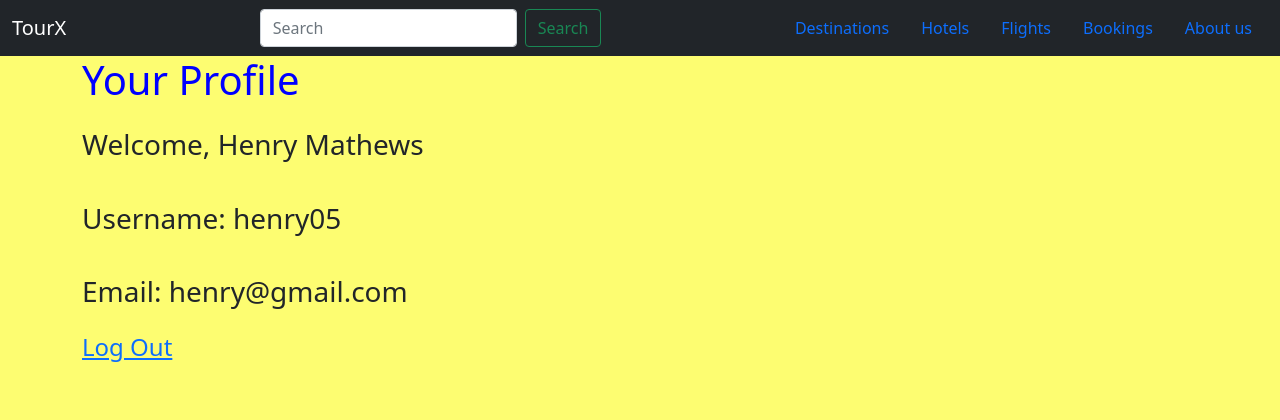
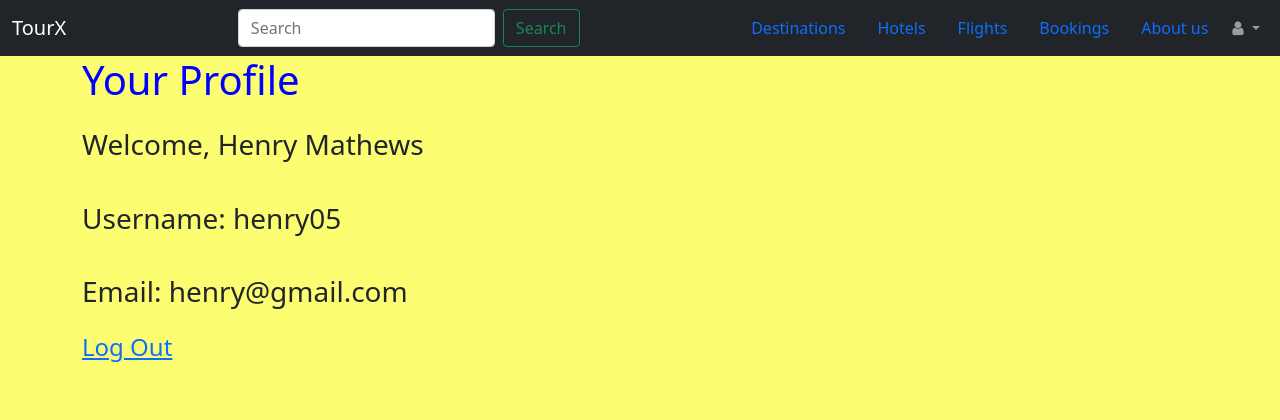
Before and after one commit to StoreMyProjects/tourX, a Flask app: page /profile in a window 1280 px wide. Shown: the top 420 px of the page. Run offline with Flask 2, Linux system fonts and the light colour scheme; a user stored in the database is signed in.

Commit message:
footer of profile updated

```diff
--- a/templates/profile.html
+++ b/templates/profile.html
@@ -30,18 +30,18 @@
         <li class="nav-item">
           <a class="nav-link" href="{{ url_for('about') }}">About us</a>
         </li>
-        <!--<ul class="navbar-nav">
+        <ul class="navbar-nav">
           <li class="nav-item dropdown">
             <a class="nav-link dropdown-toggle" href="{{ url_for('profile') }}" id="navbarDarkDropdownMenuLink" role="button" data-bs-toggle="dropdown" aria-expanded="false">
               <i class="fa fa-user"></i>
             </a>
-            <ul class="dropdown-menu dropdown-menu-dark" aria-labelledby="navbarDarkDropdownMenuLink">
+            <!-- <ul class="dropdown-menu dropdown-menu-dark" aria-labelledby="navbarDarkDropdownMenuLink">
               <li><a class="dropdown-item" href="{{ url_for('profile') }}">Profile</a></li>
               <li><a class="dropdown-item" href="{{ url_for('login') }}" >Login</a></li>
-            </ul>
+            </ul> -->
           </li>
         </ul>
-      </ul> -->
+      </ul>
 
     </div>
   </nav>
@@ -63,11 +63,11 @@
 </div>
 <footer class="page-footer font-small blue">
 
-  <!-- Copyright -->
-  <div class="footer-copyright text-center py-3">© 2022 Copyright TourX
-  </div>
-  <!-- Copyright -->
+          <!-- Copyright -->
+          <div class="footer-copyright text-center py-3">© 2022 Copyright TourX
+          </div>
+          <!-- Copyright -->
 
-</footer>
+        </footer>
 
 {% endblock %}
```
